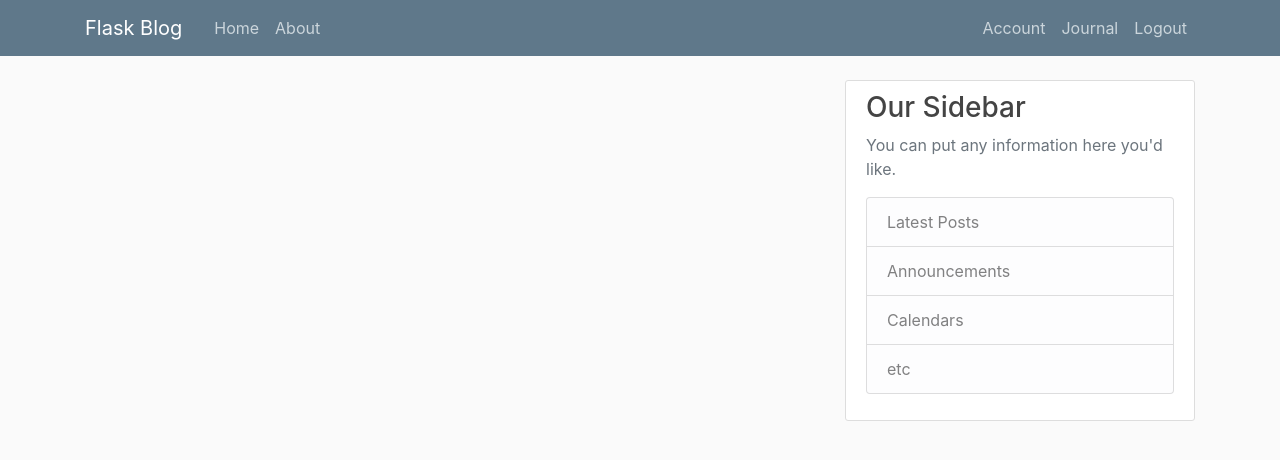
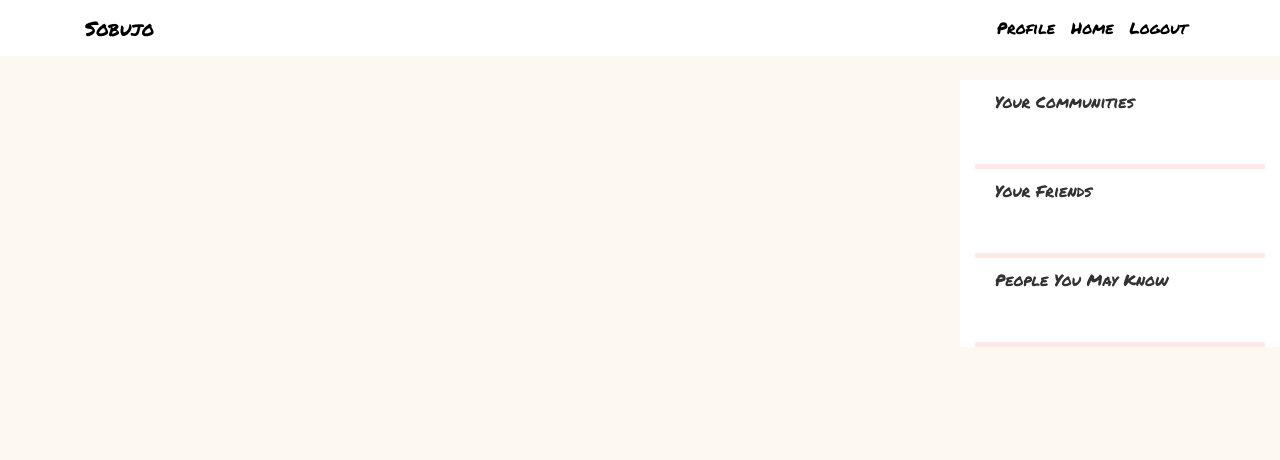
Before and after one commit to kevin-mao/soboju, a Flask app: page /home in a window 1280 px wide. Shown: the top 460 px of the page. Run offline with Flask 2, Linux system fonts and the light colour scheme; a user stored in the database is signed in; data comes from the database, SQL or seed files in the repository; some libraries are stand-ins or nearby versions.

Commit message:
Added Basic styling to feed and profile

```diff
--- a/flaskblog/static/main.css
+++ b/flaskblog/static/main.css
@@ -1,5 +1,5 @@
 body {
-  background: #fafafa;
+  background-color: #FEF9F0;
   color: #333333;
   margin-top: 5rem;
 }
@@ -9,15 +9,25 @@
 }
 
 .bg-steel {
-  background-color: #5f788a;
+  background-color: #ffffff;
 }
 
+.title-style {
+  color: black;
+  font-size: 20px;
+  font-family: "Permanent Marker";
+}
+
+.navbar-brand {
+  color: black;
+}
 .site-header .navbar-nav .nav-link {
-  color: #cbd5db;
+  color: black;
+  font-family: "Permanent Marker";
 }
 
 .site-header .navbar-nav .nav-link:hover {
-  color: #ffffff;
+  color: #FFE8E8;
 }
 
 .site-header .navbar-nav .nav-link.active {
@@ -27,9 +37,24 @@
 .content-section {
   background: #ffffff;
   padding: 10px 20px;
-  border: 1px solid #dddddd;
-  border-radius: 3px;
-  margin-bottom: 20px;
+  /*border: 1px solid #dddddd;*/
+  /*border-radius: 3px;*/
+  /*margin-bottom: 20px;*/
+}
+.sidebar-section {
+  background: #ffffff;
+  padding: 10px 20px;
+  /*border: 1px solid #dddddd;*/
+  /*border-radius: 3px;*/
+  /*margin-bottom: 20px;*/
+  font-family: "Permanent Marker";
+  padding-bottom: 50px;
+}
+
+.sidebar-journal {
+  background: #ffffff;
+  padding: 10px 20px;
+  font-family: "Permanent Marker";
 }
 
 .article-title {
@@ -71,10 +96,100 @@
 .account-img {
   height: 125px;
   width: 125px;
-  margin-right: 20px;
+  /*margin-right: 20px;*/
   margin-bottom: 16px;
+  margin-right: 80px;
+  margin-left: 80px;
 }
 
 .account-heading {
-  font-size: 2.5rem;
+  font-size: 20px;
+  text-align: center;
 }
+
+.journal-background {
+  background-color: #FEF9F0;
+}
+.pink-divider {
+  background-color: #FFE8E8;
+  height: 5px;
+  width: 100%;
+}
+.edit-profile {
+  width: 64px;
+  height: 29px;
+  margin-left: auto;
+  margin-right: auto;
+
+  background: #FFFFFF;
+  border: 2px solid #FFE8E8;
+  box-sizing: border-box;
+  border-radius: 50px;
+  text-align: center;
+  margin-bottom: 20px;
+
+  /*font-family: Open Sans;*/
+  /*font-size: 12px;
+  line-height: 16px;*/
+}
+
+.date-style {
+  font-family: "Permanent Marker";
+  font-size: 22px;
+  line-height: 32px;
+
+}
+
+.header-style {
+  font-family: "Permanent Marker";
+  font-size: 18px;
+  line-height: 26px;
+  margin-left: 30px;
+}
+
+.dot {
+  height: 25px;
+  width: 25px;
+  background-color: #FFE8E8;
+  border-radius: 50%;
+  display: inline-block;
+  /*margin-top: 10px;*/
+
+}
+
+.entry-style {
+  margin-top: 20px;
+  background: #ffffff;
+  padding: 15px 20px;
+
+  box-shadow: 6px 6px 12px rgba(0, 0, 0, 0.1);
+  margin-bottom: 20px;
+}
+
+.goal-style {
+  font-family: "Permanent Marker";
+  font-size: 18px;
+  line-height: 26px;
+  /*margin-left: 30px;*/
+}
+
+.individual-goal {
+  padding-top: 10px;
+  padding-bottom: 10px;
+}
+
+.container-feed {
+  padding-left: 70px;
+  padding-right: 70px;
+}
+
+.feed-style {
+  font-family: Permanent Marker;
+  font-size: 16px;
+  line-height: 16px;
+}
+
+.feed-img {
+    height: 30px;
+    width: 30px;
+}
--- a/flaskblog/templates/home.html
+++ b/flaskblog/templates/home.html
@@ -1,21 +1,35 @@
 {% extends "layout.html" %}
 {% block content %}
+<div class="container-feed">
     {% for author in entries %}
-        <article class="media content-section">
-          <img class="rounded-circle article-img" src="{{ url_for('static', filename='profile_pics/' + author.image_file) }}">
-          <h1> {{ author.username }} </h1>
-          <div class="media-body">
-            <h2> New Entries </h2>
+        <img class="rounded-circle feed-img" src="{{ url_for('static', filename='profile_pics/' + author.image_file) }}">
+          <span class="feed-style"> {{ author.username }} </span>
+        <div class="entry-style">
+
+          <!-- <div class="media-body"> -->
+            <!-- <h2> New Entries </h2> -->
             {% for entry in entries[author] %}
-              {{ entry.text }}
+              <div class="individual-goal">{{ entry.text }} </div>
             {%  endfor %}
-            <h2> New Goals </h2>
+
+            <!-- <h2> New Goals </h2> -->
             {% for goal in goals[author] %}
-              {{ goal.goals }}
+              <div class="row individual-goal">
+                <div class="col-md-1">
+                    <div class="dot"></div>
+                </div>
+                <div class="col-md-11">
+                    <div> {{ goal.goals }} </div>
+                </div>
+            </div>
             {%  endfor %}
-          </div>
-        </article>
+
+
+          <!-- </div> -->
+        </div>
     {% endfor %}
+
+
 {#    {% for page_num in posts.iter_pages(left_edge=1, right_edge=1, left_current=1, right_current=2) %}#}
 {#      {% if page_num %}#}
 {#        {% if posts.page == page_num %}#}
@@ -27,4 +41,5 @@
 {#        ...#}
 {#      {% endif %}#}
 {#    {% endfor %}#}
+</div>
 {% endblock content %}
--- a/flaskblog/templates/layout.html
+++ b/flaskblog/templates/layout.html
@@ -9,6 +9,7 @@
     <link rel="stylesheet" href="https://maxcdn.bootstrapcdn.com/bootstrap/4.0.0/css/bootstrap.min.css" integrity="sha384-Gn5384xqQ1aoWXA+058RXPxPg6fy4IWvTNh0E263XmFcJlSAwiGgFAW/dAiS6JXm" crossorigin="anonymous">
 
     <link rel="stylesheet" type="text/css" href="{{ url_for('static', filename='main.css') }}">
+    <link rel="stylesheet" type="text/css" href="//fonts.googleapis.com/css?family=Permanent+Marker" />
 
     {% if title %}
         <title>Flask Blog - {{ title }}</title>
@@ -20,20 +21,21 @@
     <header class="site-header">
       <nav class="navbar navbar-expand-md navbar-dark bg-steel fixed-top">
         <div class="container">
-          <a class="navbar-brand mr-4" href="/">Flask Blog</a>
+          <a class="title-style mr-4" href="/">Sobujo</a>
           <button class="navbar-toggler" type="button" data-toggle="collapse" data-target="#navbarToggle" aria-controls="navbarToggle" aria-expanded="false" aria-label="Toggle navigation">
             <span class="navbar-toggler-icon"></span>
           </button>
           <div class="collapse navbar-collapse" id="navbarToggle">
             <div class="navbar-nav mr-auto">
-              <a class="nav-item nav-link" href="{{ url_for('home') }}">Home</a>
-              <a class="nav-item nav-link" href="{{ url_for('about') }}">About</a>
+              <!-- <a class="nav-item nav-link" href="{{ url_for('home') }}">Home</a> -->
+              <!-- <a class="nav-item nav-link" href="{{ url_for('about') }}">About</a> -->
             </div>
             <!-- Navbar Right Side -->
             <div class="navbar-nav">
               {% if current_user.is_authenticated %}
-                <a class="nav-item nav-link" href="{{ url_for('account') }}">Account</a>
-                <a class="nav-item nav-link" href="{{ url_for('journal') }}">Journal</a>
+                <!-- <a class="nav-item nav-link" href="{{ url_for('account') }}">Account</a> -->
+                <a class="nav-item nav-link" href="{{ url_for('journal') }}">Profile</a>
+                <a class="nav-item nav-link" href="{{ url_for('home') }}">Home</a>
                 <a class="nav-item nav-link" href="{{ url_for('logout') }}">Logout</a>
               {% else %}
                 <a class="nav-item nav-link" href="{{ url_for('login') }}">Login</a>
@@ -44,9 +46,9 @@
         </div>
       </nav>
     </header>
-    <main role="main" class="container">
+    <main role="main" class="container-fluid">
       <div class="row">
-        <div class="col-md-8">
+        <div class="col-md-9">
           {% with messages = get_flashed_messages(with_categories=true) %}
             {% if messages %}
               {% for category, message in messages %}
@@ -58,18 +60,21 @@
           {% endwith %}
           {% block content %}{% endblock %}
         </div>
-        <div class="col-md-4">
-          <div class="content-section">
-            <h3>Our Sidebar</h3>
-            <p class='text-muted'>You can put any information here you'd like.
-              <ul class="list-group">
-                <li class="list-group-item list-group-item-light">Latest Posts</li>
-                <li class="list-group-item list-group-item-light">Announcements</li>
-                <li class="list-group-item list-group-item-light">Calendars</li>
-                <li class="list-group-item list-group-item-light">etc</li>
-              </ul>
-            </p>
+
+        <div class="col-md-3 bg-steel">
+          <!-- <div class="pink-divider"></div> -->
+          <div class="sidebar-section">
+            Your Communities
           </div>
+          <div class="pink-divider"></div>
+          <div class="sidebar-section">
+            Your Friends
+          </div>
+          <div class="pink-divider"></div>
+          <div class="sidebar-section">
+            People You May Know
+          </div>
+          <div class="pink-divider"></div>
         </div>
       </div>
     </main>
```
Also changed, not shown: flaskblog/templates/profile.html (+67 -15 lines).
